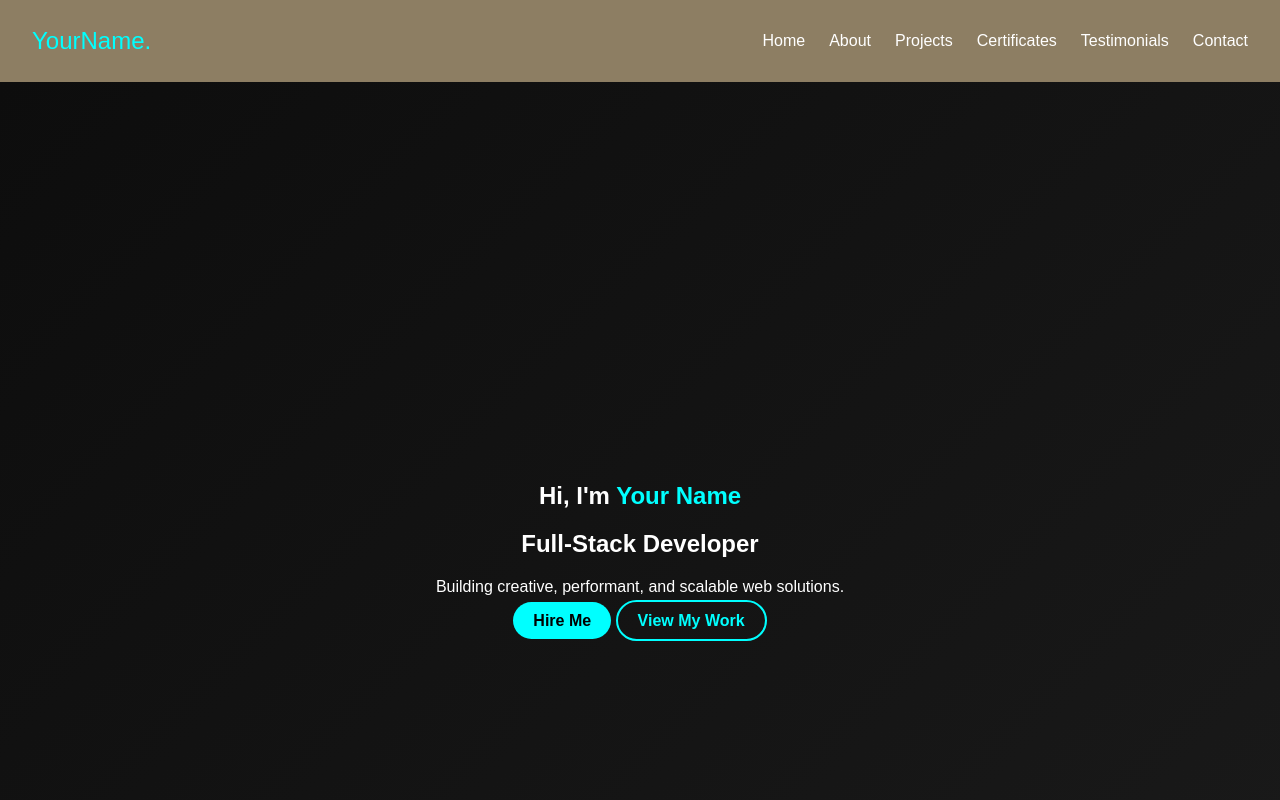
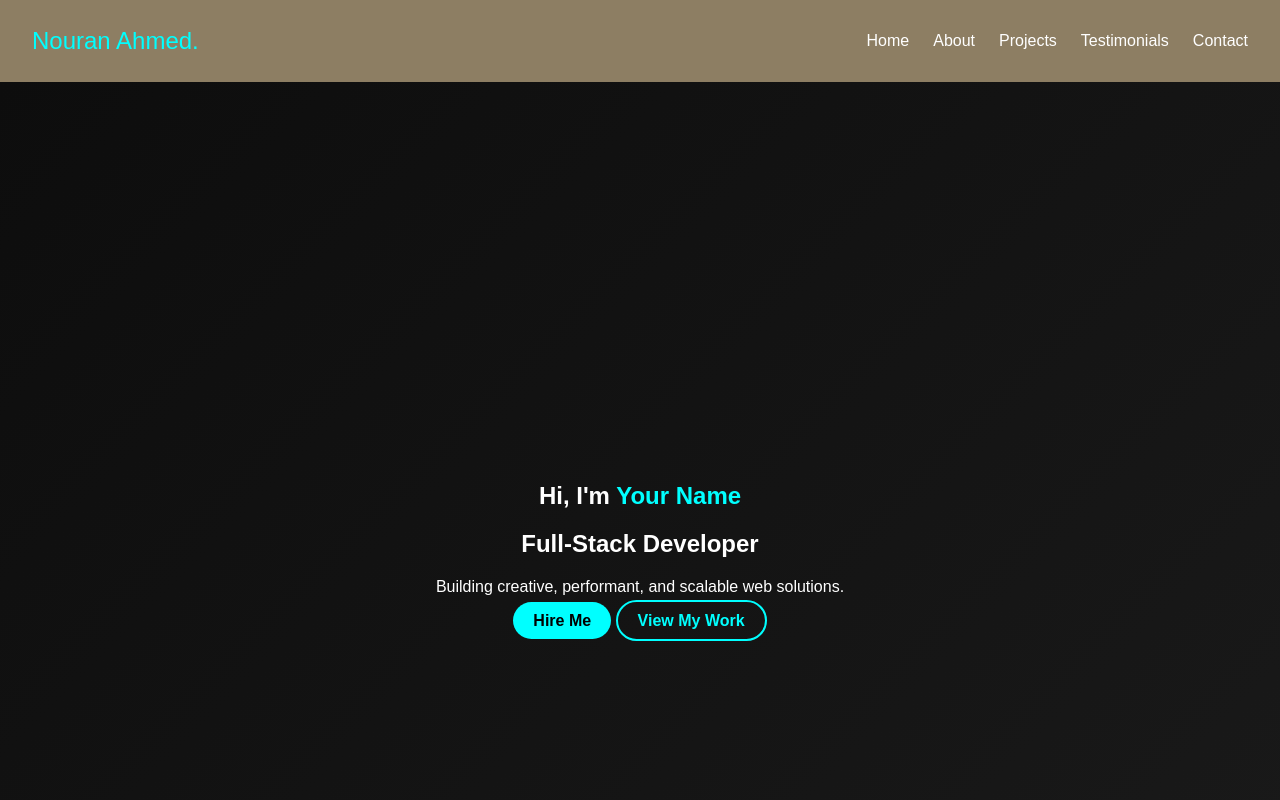
Before and after one commit to karim-tamer-0/my-portfolio, a plain HTML site: page index.html in a window 1280 px wide. Shown: the top 800 px of the page. Drawn offline with Linux system fonts and the light colour scheme.

Commit message:
Update index.html content

```diff
--- a/index.html
+++ b/index.html
@@ -3,20 +3,20 @@
 <head>
   <meta charset="UTF-8" />
   <meta name="viewport" content="width=device-width, initial-scale=1.0" />
-  <title>Your Name | Portfolio</title>
+  <title>Nouran Ahmed | Portfolio</title>
   <link rel="stylesheet" href="style.css" />
   <script defer src="script.js"></script>
 </head>
 <body>
   <!-- ========== HEADER / NAV ========== -->
   <header id="header">
-    <div class="logo">YourName<span>.</span></div>
+    <div class="logo">Nouran Ahmed<span>.</span></div>
     <nav>
       <ul>
         <li><a href="#hero">Home</a></li>
         <li><a href="#about">About</a></li>
         <li><a href="#projects">Projects</a></li>
-        <li><a href="#certificates">Certificates</a></li>
+        <!--<li><a href="#certificates">Certificates</a></li> -->
         <li><a href="#testimonials">Testimonials</a></li>
         <li><a href="#contact">Contact</a></li>
       </ul>
@@ -80,7 +80,7 @@
   </section>
 
   <!-- ========== CERTIFICATES ========== -->
-  <section id="certificates">
+  <!-- <section id="certificates">
     <h2>Certificates</h2>
     <div class="certificate-carousel">
       <div class="certificate-card">
@@ -92,7 +92,7 @@
         <div class="info">Issued by ABC | 2025</div>
       </div>
     </div>
-  </section>
+  </section> -->
 
   <!-- ========== TESTIMONIALS ========== -->
   <section id="testimonials">
```
